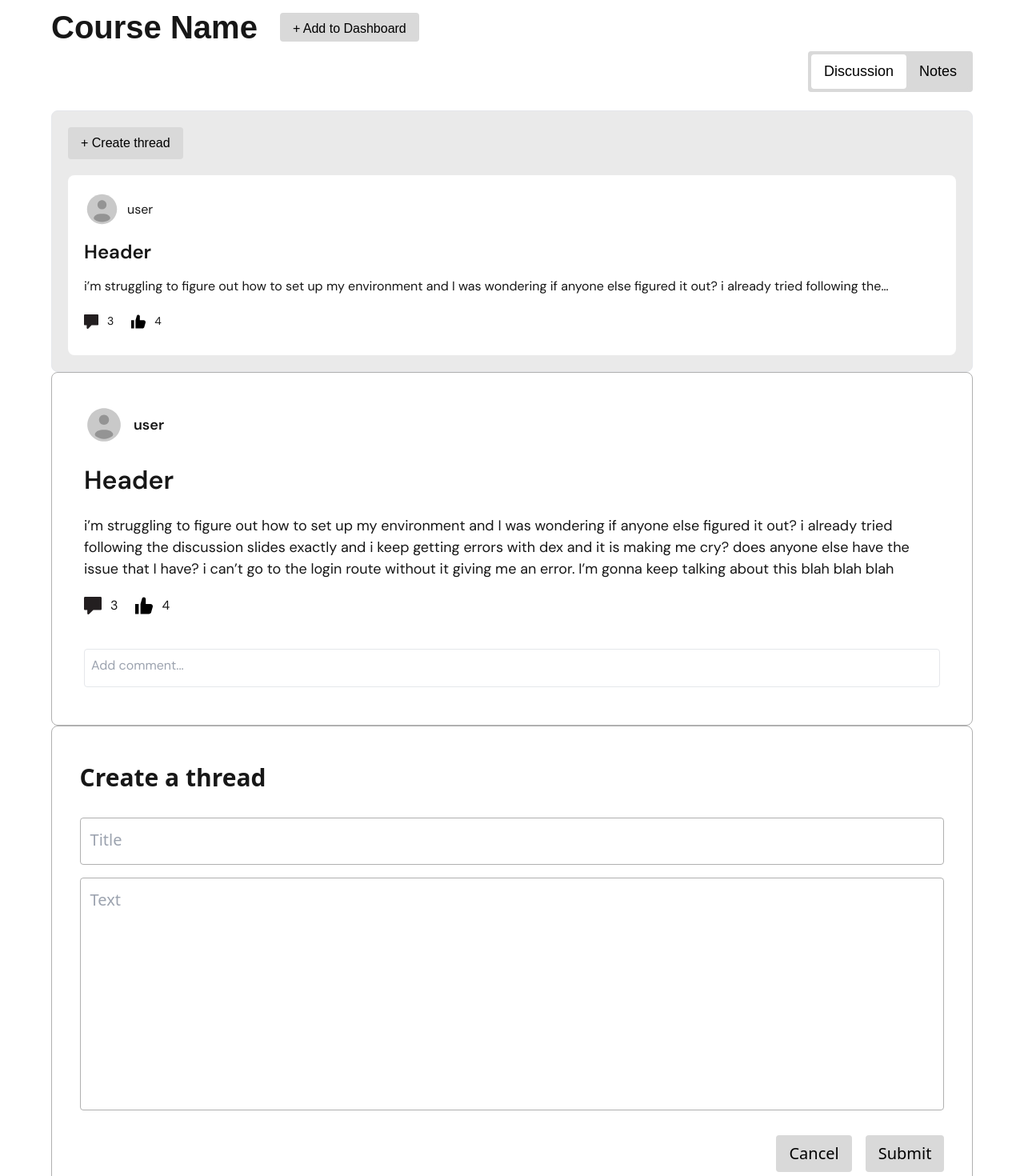
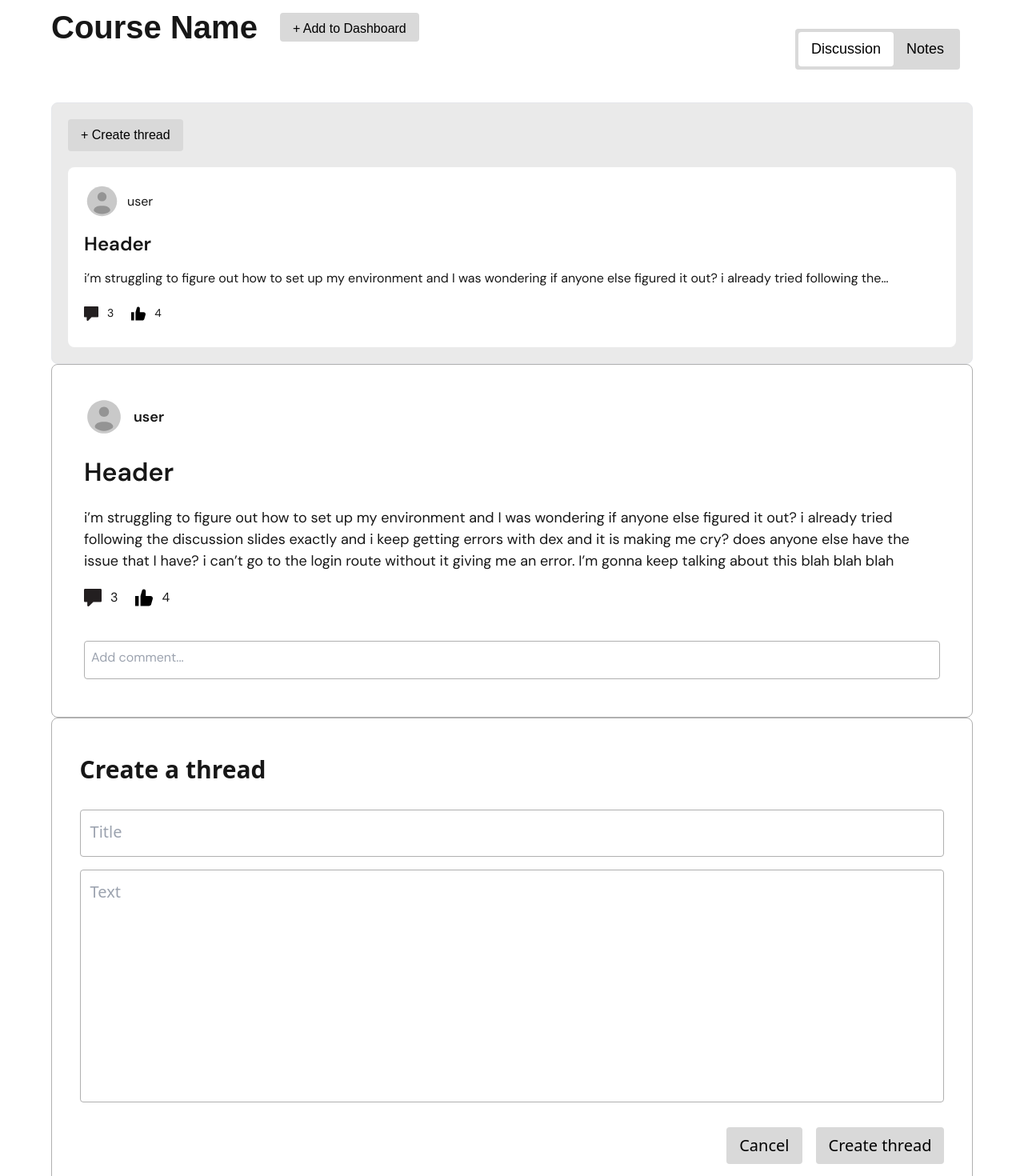
Before and after one commit to Vish-04/aggie-archive, a Next.js app: page /discussion in a window 1280 px wide. Shown: the part 60-1530 px from the top of the page at 80% size. Built offline with nearby package versions, Linux system fonts and the light colour scheme; no server answers.

Commit message:
fixed position of discussion/note + other styling

```diff
--- a/src/app/discussion/page.tsx
+++ b/src/app/discussion/page.tsx
@@ -14,13 +14,13 @@ const Page = () => {
             <h1 className="text-[40px] font-bold">Course Name</h1>
             <button type="submit" className="bg-[#D9D9D9] text-black text-[16px] h-[36px] rounded px-4 py-2">+ Add to Dashboard</button>
         </div>
-        <div className="flex justify-end">
+        <div className="flex justify-end absolute top-24 right-20">
             <div className="bg-[#D9D9D9] max-w-fit p-1 rounded">
                 <button type="submit" className="bg-white text-black text-[18px] rounded px-4 py-2">Discussion</button>
                 <button type="submit" className="bg-[#D9D9D9] text-black text-[18px] rounded px-4 py-2">Notes</button>
             </div>
         </div>
-        <div className="border rounded-lg mt-[2%] bg-[#EAEAEA] px-5 py-5">
+        <div className="border rounded-lg mt-16 bg-[#EAEAEA] px-5 py-5 ">
             <button className="bg-[#D9D9D9] text-black text-[16px] rounded px-4 py-2">+ Create thread</button>
             <div className="py-5 px-5 bg-white rounded-lg mt-5">
                 <Comment type="preview"/>
--- a/src/components/comments/DiscussionForm.tsx
+++ b/src/components/comments/DiscussionForm.tsx
@@ -24,7 +24,7 @@ export default function DiscussionForm({ onSubmit }) {
           <div className="flex gap-[17px] ml-auto mt-[15px]">
             <button type="button" className="bg-[#D9D9D9] text-black rounded px-4 py-2 text-[20px]">Cancel</button>
             <button type="submit" className="bg-[#D9D9D9] text-black rounded px-4 py-2 text-[20px]">
-              Submit
+              Create thread
             </button>
           </div>
         </form>
--- a/src/components/comments/DiscussionThread.tsx
+++ b/src/components/comments/DiscussionThread.tsx
@@ -17,7 +17,7 @@ const DiscussionThread = () => {
             required
             placeholder="Add comment..."
             // comment form expands when user clicks into it
-            className="border rounded p-2 resize-none w-full mt-[10px] h-12 focus:h-48 transition-all duration-300"
+            className="border border-[#B0B0B0] rounded p-2 text-[16px] resize-none w-full mt-[10px] h-12 focus:h-48 transition-all duration-300"
             onChange={(e) => setText(e.target.value)}
           />
         {/* only display 'Post comment' if user types something inside comment form */}
```
